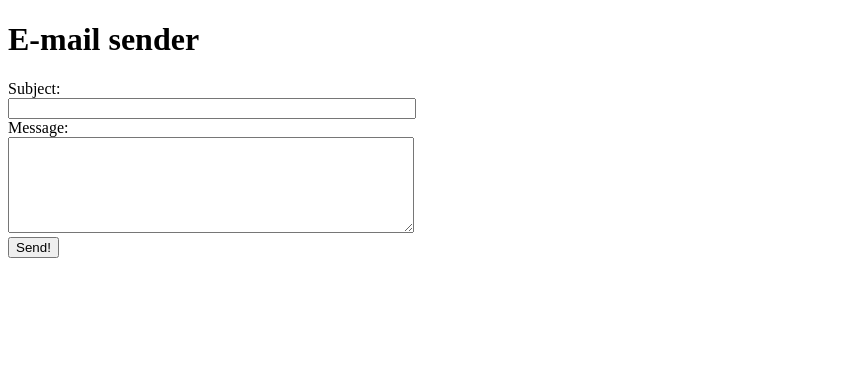
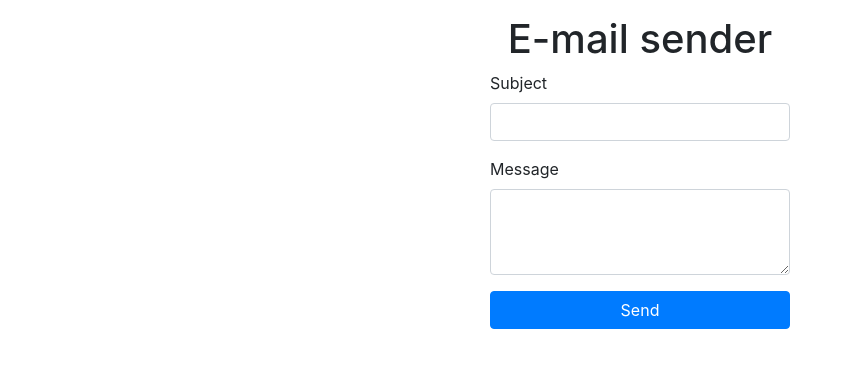
Before and after one commit to gil-m/email-worker-compose, a plain HTML site: page web/index.html in a window 1280 px wide. Shown: the whole page, without its empty margins (0-845 px from the left). Drawn offline with nearby package versions, Linux system fonts and the light colour scheme.

Commit message:
adding bootstrap to frontend

```diff
--- a/web/index.html
+++ b/web/index.html
@@ -4,33 +4,35 @@
 <head>
     <meta charset="utf-8">
     <title>E-mail sender</title>
+    <link rel="stylesheet" href="https://stackpath.bootstrapcdn.com/bootstrap/4.1.3/css/bootstrap.min.css"
+        integrity="sha384-MCw98/SFnGE8fJT3GXwEOngsV7Zt27NXFoaoApmYm81iuXoPkFOJwJ8ERdknLPMO" crossorigin="anonymous">
     <style>
-        label {
-            display: block
-        }
-
-        textarea,
-        input {
-            width: 400px;
+        .vhcenter {
+            width: 100%;
+            max-width: 330px;
+            padding: 15px;
+            margin: auto;
         }
     </style>
 </head>
 
-<body class="container">
+<body class="text-center">
+    <div class="vhcenter">
         <h1>E-mail sender</h1>
         <form action="http://localhost:8080/api" method="POST">
-        <div>
-            <label for="subject">Subject:</label>
-            <input type="text" name="subject">
+            <div class="form-group text-left">
+                <label for="subject">Subject</label>
+                <input type="text" id="subject" name="subject" class="form-control" />
+            </div>
+            <div class="form-group text-left">
+                <label for="message">Message</label>
+                <textarea id="message" name="message" rows="3" class="form-control"></textarea>
             </div>
             <div>
-            <label for="message">Message:</label>
-            <textarea name="message" cols="50" rows="6"></textarea>
-        </div>
-        <div>
-            <button>Send!</button>
+                <button type="submit" class="btn btn-block btn-primary">Send</button>
             </div>
         </form>
+    </div>
 </body>
 
 </html>
```
Also changed, not shown: 1 other file. Lines whose indentation alone changed are shown as unchanged.
